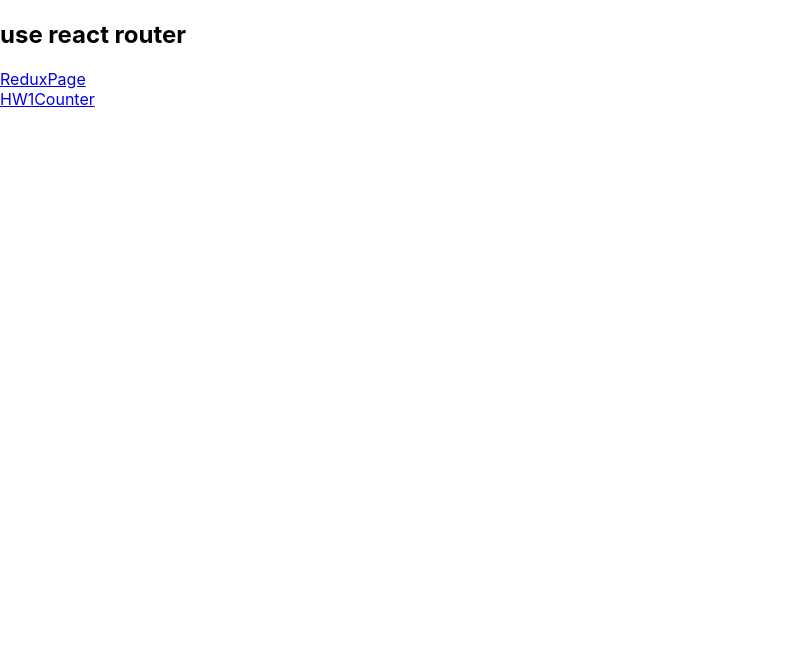
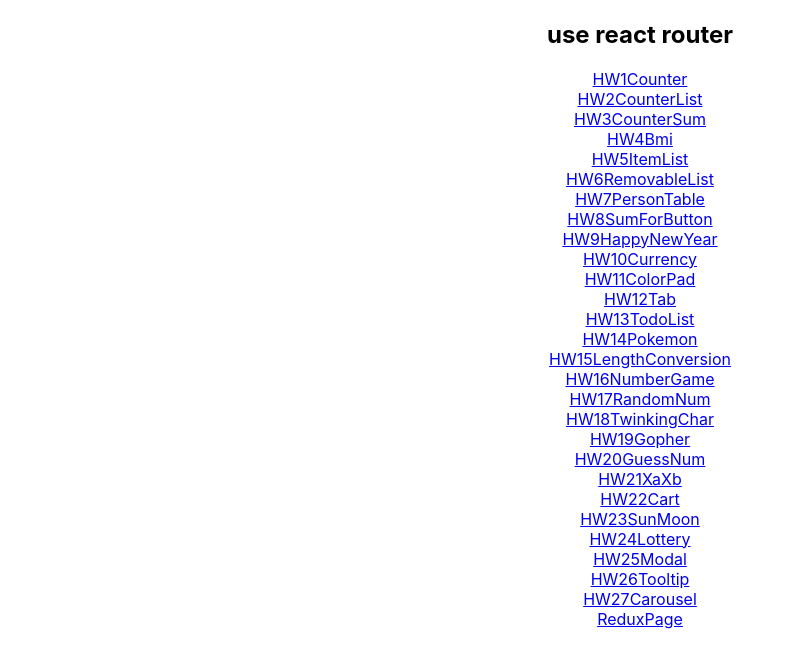
Before and after one commit to sasie59/react-homework, a React (Create React App) app: page / in a window 1280 px wide. Shown: the top 668 px of the page, without its empty margins (0-795 px from the left). Built offline with nearby package versions, Linux system fonts and the light colour scheme.

Commit message:
路由Router 完成

```diff
--- a/src/App.js
+++ b/src/App.js
@@ -2,17 +2,67 @@ import React from 'react';
 import { BrowserRouter, Switch, Route } from 'react-router-dom';
 // import add from './add';
 import './App.css';
-// import Homework from './Carousel';
-
+import ReduxPage from './ReduxPage';
 import HomePage from './HomePage';
 import HW1Counter from './HW1Counter';
-import ReduxPage from './ReduxPage';
+import HW2CounterList from './HW2CounterList';
+import HW3CounterSum from './HW3CounterSum';
+import HW4Bmi from './HW4Bmi';
+import HW5itemList from './HW5ItemList';
+import HW6RemovableList from './HW6RemovableList';
+import HW7PersonTable from './HW7PersonTable';
+import HW8SumForButton from './HW8SumForButton';
+import HW9HappyNewYear from './HW9HappyNewYear';
+import HW10Currency from './HW10Currency';
+import HW11ColorPad from './HW11ColorPad';
+import HW12Tab from './HW12Tab';
+import HW13TodoList from './HW13TodoList';
+import HW14Pokemon from './HW14Pokemon';
+import HW15LengthConversion from './HW15LengthConversion';
+import HW16NumberGame from './HW16NumberGame';
+import HW17RandomNum from './HW17RandomNum';
+import HW18TwinkingChar from './HW18TwinklingChar';
+import HW19Gopher from './HW19Gopher';
+import HW20GuessNum from './HW20GuessNum';
+import HW21XaXb from './HW21XaXb';
+import HW22Cart from './HW22Cart';
+import HW23SunMoon from './HW23SunMoon';
+import HW24Lottery from './HW24Lottery';
+import HW25Modal from './HW25Modal';
+import HW26Tooltip from './HW26Tooltip';
+import HW27Carousel from './HW27Carousel';
 
 function App() {
   return (
     <BrowserRouter>
       <Switch>
         <Route path='/HW1Counter'><HW1Counter /></Route>
+        <Route path='/HW2CounterList'><HW2CounterList /></Route>
+        <Route path='/HW3CounterSum'><HW3CounterSum /></Route>
+        <Route path='/HW4Bmi'><HW4Bmi /></Route>
+        <Route path='/HW5itemList'><HW5itemList /></Route>
+        <Route path='/HW6RemovableList'><HW6RemovableList /></Route>
+        <Route path='/HW7PersonTable'><HW7PersonTable /></Route>
+        <Route path='/HW8SumForButton'><HW8SumForButton /></Route>
+        <Route path='/HW9HappyNewYear'><HW9HappyNewYear /></Route>
+        <Route path='/HW10Currency'><HW10Currency /></Route>
+        <Route path='/HW11ColorPad'><HW11ColorPad /></Route>
+        <Route path='/HW12Tab'><HW12Tab /></Route>
+        <Route path='/HW13TodoList'><HW13TodoList /></Route>
+        <Route path='/HW14Pokemon'><HW14Pokemon /></Route>
+        <Route path='/HW15LengthConversion'><HW15LengthConversion /></Route>
+        <Route path='/HW16NumberGame'><HW16NumberGame /></Route>
+        <Route path='/HW17RandomNum'><HW17RandomNum /></Route>
+        <Route path='/HW18TwinkingChar'><HW18TwinkingChar /></Route>
+        <Route path='/HW19Gopher'><HW19Gopher /></Route>
+        <Route path='/HW20GuessNum'><HW20GuessNum /></Route>
+        <Route path='/HW21XaXb'><HW21XaXb /></Route>
+        <Route path='/HW22Cart'><HW22Cart /></Route>
+        <Route path='/HW23SunMoon'><HW23SunMoon /></Route>
+        <Route path='/HW24Lottery'><HW24Lottery /></Route>
+        <Route path='/HW25Modal'><HW25Modal /></Route>
+        <Route path='/HW26Tooltip'><HW26Tooltip /></Route>
+        <Route path='/HW27Carousel'><HW27Carousel /></Route>
         <Route path='/ReduxPage'><ReduxPage /></Route>
         <Route path='/'><HomePage /></Route>
       </Switch>
--- a/src/HW13TodoList.js
+++ b/src/HW13TodoList.js
@@ -1,5 +1,5 @@
 import React, { Component } from 'react';
-import './TodoList.css';
+import './HW13TodoList.css';
 
 export default class HW13TodoList extends Component {
   constructor(){
--- a/src/HW19GopherButton.js
+++ b/src/HW19GopherButton.js
@@ -1,7 +1,7 @@
 import React, { Component } from 'react';
-import './Gopher.css';
+import './HW19Gopher.css';
 
-export default class GopherButton extends Component {
+export default class HW19GopherButton extends Component {
   constructor(){
     super();
     this.state = {
--- a/src/HW21XAXB.js
+++ b/src/HW21XAXB.js
@@ -1,5 +1,5 @@
 import React, { Component } from "react";
-import "./GuessNum.css";
+import './HW20GuessNum.css';
 
 const arr = ["0", "1", "2", "3", "4", "5", "6", "7", "8", "9"];
 arr.sort(() => Math.random() - 0.5);
@@ -28,7 +28,7 @@ const valueCheck = value => {
     }
   }
 };
-export default class HW21XAXB extends Component {
+export default class HW21XaXb extends Component {
   constructor() {
     super();
     this.state = {
--- a/src/HW22Cart.js
+++ b/src/HW22Cart.js
@@ -1,6 +1,6 @@
 import React, { Component } from 'react';
-import './Cart.css';
-import CartFruit from './HW22CartFruit.js/index.js'
+import './HW22Cart.css';
+import HW22CartFruit from './HW22CartFruit'
 
 const fruitObj = {
   orange:     {name: '橘子',   price: 20},
@@ -76,7 +76,7 @@ export default class HW22Cart extends Component {
       <div>
 
         {Object.keys(fruitObj).map((fruitName) => (
-        <CartFruit
+        <HW22CartFruit
           count={this.state.fruitCount}
           onSubmit={this.handleSubmit}
           key={fruitObj[fruitName].name}
--- a/src/HW25Modal.js
+++ b/src/HW25Modal.js
@@ -1,6 +1,6 @@
 import React, { Component } from 'react';
-import ModalCpm from './HW25ModalCpm'
-import  './Modal.css';
+import HW25ModalCpm from './HW25ModalCpm'
+import  './HW25Modal.css';
 
 const modalProps = [
   {},
@@ -36,7 +36,7 @@ export default class HW25Modal extends Component {
         {this.state.isShow && <div>
           <HW25ModalCpm
             {...this.state.nowProps}
-            onClick={this.handleClick}>Lorem ipsum dolor, sit amet consectetur adipisicing elit. Ex vel in nam sint dolorum, eligendi delectus, dolor quos eum magni facere nemo fuga distinctio. Magni possimus aspernatur corrupti impedit laborum!</ModalCpm>
+            onClick={this.handleClick}>Lorem ipsum dolor, sit amet consectetur adipisicing elit. Ex vel in nam sint dolorum, eligendi delectus, dolor quos eum magni facere nemo fuga distinctio. Magni possimus aspernatur corrupti impedit laborum!</HW25ModalCpm>
         </div>}
       </div>
     )
--- a/src/HW25ModalCpm.js
+++ b/src/HW25ModalCpm.js
@@ -29,14 +29,14 @@ export default function HW25ModalCpm(props) {
 }
 
 
-function AComp() {
-  let value = 8;
-  return (
-    <div>
-      <CComp value={value} />
-    </div>
-  );
-}
+// function AComp() {
+//   let value = 8;
+//   return (
+//     <div>
+//       <CComp value={value} />
+//     </div>
+//   );
+// }
 
 // function BComp(props) {
 //   return (
@@ -44,8 +44,8 @@ function AComp() {
 //   );
 // }
 
-function CComp(props) {
-  return (
-    <div>{props.value + 3}</div>
-  );
-}
+// function CComp(props) {
+//   return (
+//     <div>{props.value + 3}</div>
+//   );
+// }
--- a/src/HW26Tooltip.js
+++ b/src/HW26Tooltip.js
@@ -1,6 +1,6 @@
 import React, { Component } from 'react'
 import TooltipCpm from './HW26TooltipCpm'
-import './Tooltip.css'
+import './HW26Tooltip.css'
 
 export default class HW26Tooltip extends Component {
   constructor(){
--- a/src/HW26TooltipCpm.js
+++ b/src/HW26TooltipCpm.js
@@ -1,5 +1,5 @@
 import React from 'react'
-import './Tooltip.css'
+import './HW26Tooltip.css'
 
 export default function HW26Tooltipcpm(props) {
   return (
--- a/src/HW7PersonTable.js
+++ b/src/HW7PersonTable.js
@@ -1,5 +1,5 @@
 import React from 'react'
-import PersonalInfo from './PersonalInfo'
+import HW7PersonalInfo from './HW7PersonalInfo'
 
 export default class HW7PersonTable extends React.Component {
   constructor(){
@@ -45,7 +45,7 @@ export default class HW7PersonTable extends React.Component {
           </thead>
           <tbody>
             {this.state.personList.map(person =>{
-              return <PersonalInfo
+              return <HW7PersonalInfo
                 key={person.login.uuid}
                 picture={person.picture.thumbnail}
                 name={person.name.last}
--- a/src/HomePage.js
+++ b/src/HomePage.js
@@ -1,13 +1,39 @@
 import React, { Component } from 'react';
-import { Link } from 'react-router-dom'
+import { Link } from 'react-router-dom';
 
 export default class HomePage extends Component {
   render() {
     return (
       <div>
         <h2>use react router</h2>
-        <Link to="/ReduxPage">ReduxPage</Link><br/>
-        <Link to="/HW1Counter">HW1Counter</Link><br/>
+        <Link to='/HW1Counter'>HW1Counter</Link><br/>
+        <Link to='/HW2CounterList'>HW2CounterList</Link><br/>
+        <Link to='/HW3CounterSum'>HW3CounterSum</Link><br/>
+        <Link to='/HW4Bmi'>HW4Bmi</Link><br/>
+        <Link to='/HW5ItemList'>HW5ItemList</Link><br/>
+        <Link to='/HW6RemovableList'>HW6RemovableList</Link><br/>
+        <Link to='/HW7PersonTable'>HW7PersonTable</Link><br/>
+        <Link to='/HW8SumForButton'>HW8SumForButton</Link><br/>
+        <Link to='/HW9HappyNewYear'>HW9HappyNewYear</Link><br/>
+        <Link to='/HW10Currency'>HW10Currency</Link><br/>
+        <Link to='/HW11ColorPad'>HW11ColorPad</Link><br/>
+        <Link to='/HW12Tab'>HW12Tab</Link><br/>
+        <Link to='/HW13TodoList'>HW13TodoList</Link><br/>
+        <Link to='/HW14Pokemon'>HW14Pokemon</Link><br/>
+        <Link to='/HW15LengthConversion'>HW15LengthConversion</Link><br/>
+        <Link to='/HW16NumberGame'>HW16NumberGame</Link><br/>
+        <Link to='/HW17RandomNum'>HW17RandomNum</Link><br/>
+        <Link to='/HW18TwinkingChar'>HW18TwinkingChar</Link><br/>
+        <Link to='/HW19Gopher'>HW19Gopher</Link><br/>
+        <Link to='/HW20GuessNum'>HW20GuessNum</Link><br/>
+        <Link to='/HW21XaXb'>HW21XaXb</Link><br/>
+        <Link to='/HW22Cart'>HW22Cart</Link><br/>
+        <Link to='/HW23SunMoon'>HW23SunMoon</Link><br/>
+        <Link to='/HW24Lottery'>HW24Lottery</Link><br/>
+        <Link to='/HW25Modal'>HW25Modal</Link><br/>
+        <Link to='/HW26Tooltip'>HW26Tooltip</Link><br/>
+        <Link to='/HW27Carousel'>HW27Carousel</Link><br/>
+        <Link to='/ReduxPag'>ReduxPage</Link><br/>
       </div>
     )
   }
```
